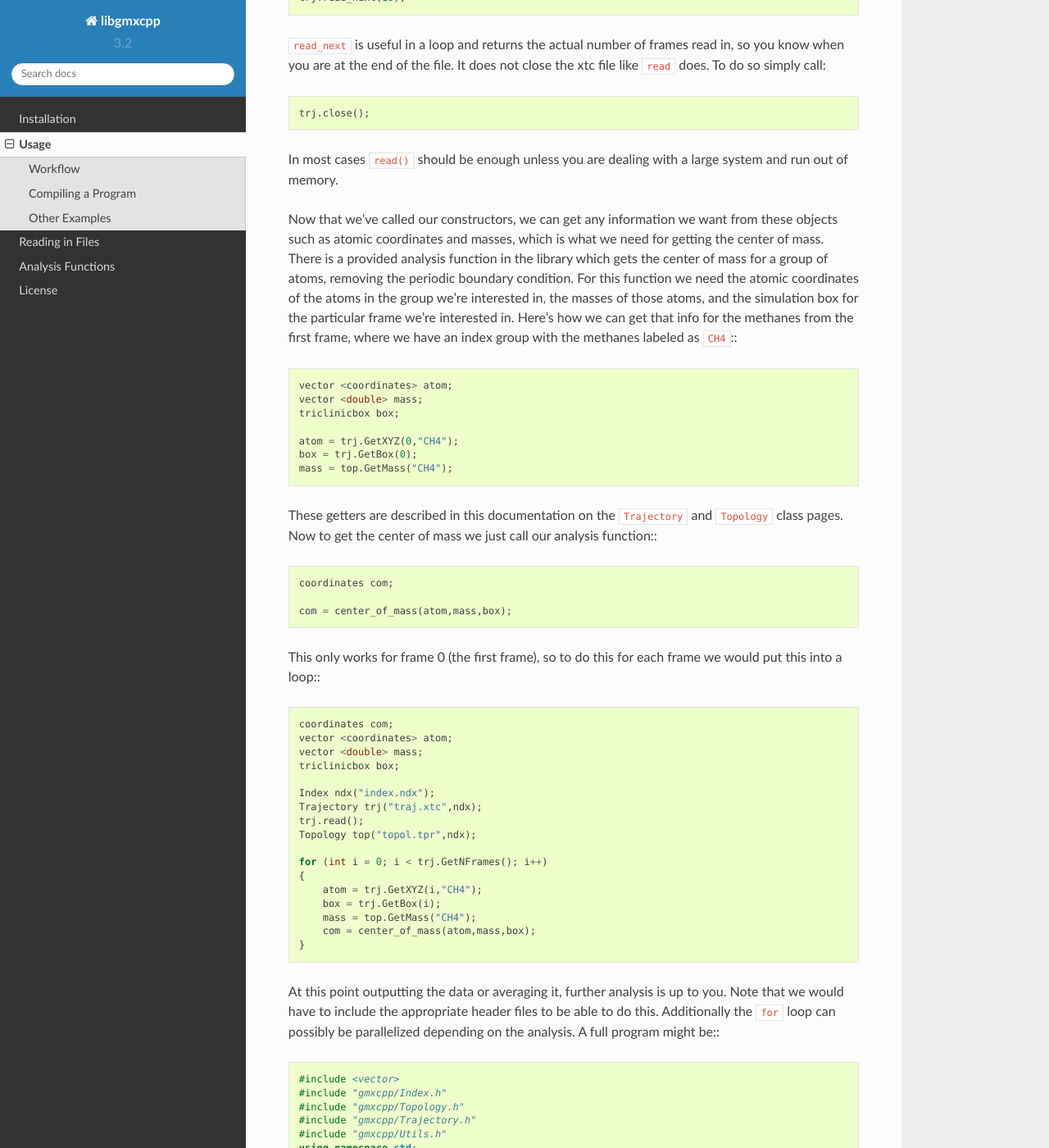
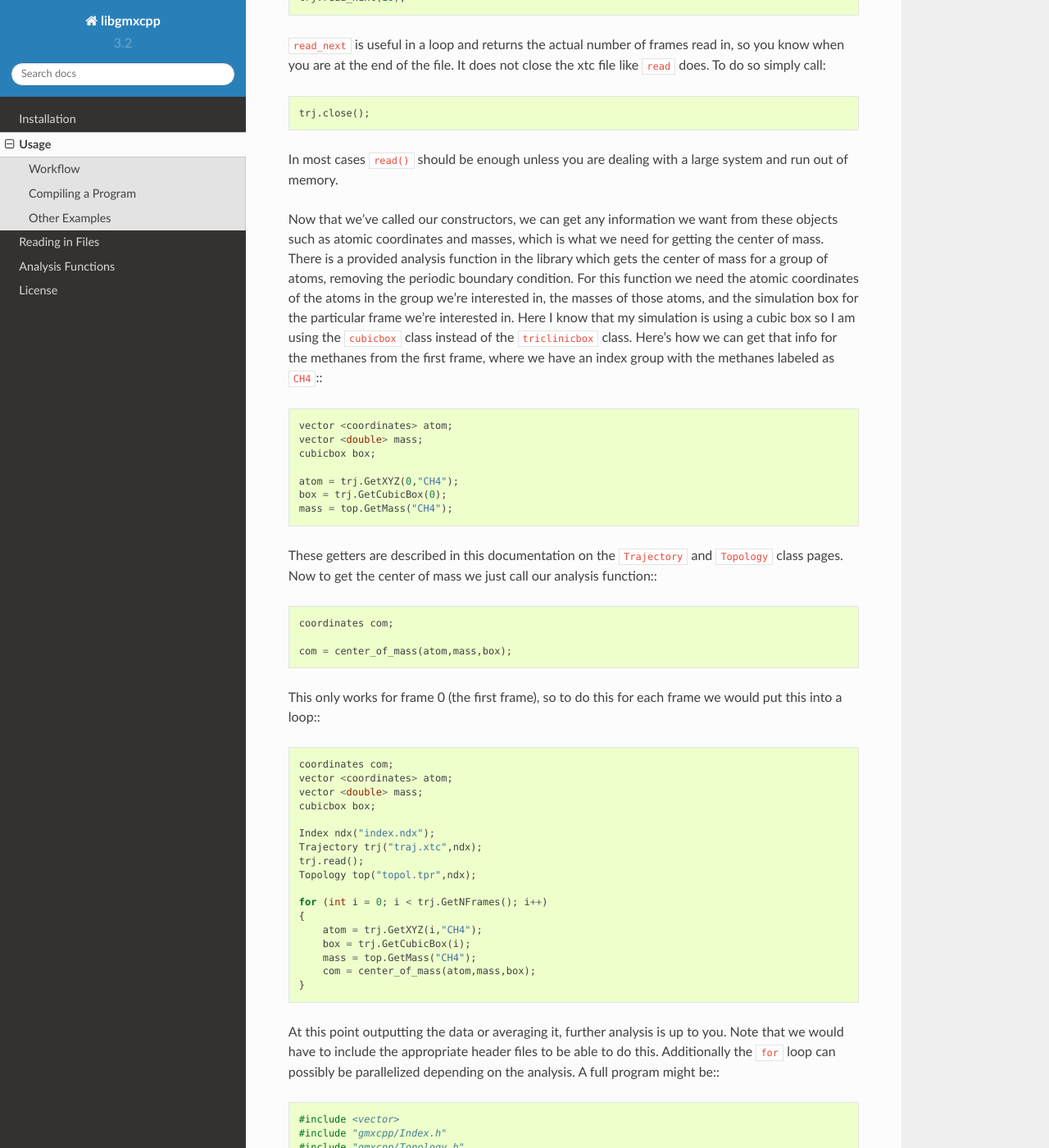
Before and after one commit to wesbarnett/libgmxcpp, a Sphinx documentation site: the page built from docs/usage.rst, in a window 1280 px wide and 1400 px high, scrolled down 1246 px. Shown: the whole window at 82% size. Built offline with Sphinx 7.4.7 and the Read the Docs theme 2.0.0, drawn with Linux system fonts in a browser that asks for light colours.

Commit message:
update requirements

```diff
--- a/docs/installation.rst
+++ b/docs/installation.rst
@@ -7,7 +7,7 @@ Requirements
 ------------
 
 ``cmake`` is required for building the library. `Gromacs
-<http://www.gromacs.org/>`_ 5.1+ is required, since the library links to some of it's
+<http://www.gromacs.org/>`_ 2016+ is required, since the library links to some of its
 functions. `xdrfile <https://github.com/wesbarnett/libxdrfile>`_ is required.
 
 Installing
--- a/docs/usage.rst
+++ b/docs/usage.rst
@@ -69,16 +69,18 @@ getting the center of mass. There is a provided analysis function in the library
 which gets the center of mass for a group of atoms, removing the periodic
 boundary condition. For this function we need the atomic coordinates of the
 atoms in the group we're interested in, the masses of those atoms, and the
-simulation box for the particular frame we're interested in. Here's how we can
-get that info for the methanes from the first frame, where we have an index
-group with the methanes labeled as ``CH4``:::
+simulation box for the particular frame we're interested in. Here I know that my
+simulation is using a cubic box so I am using the ``cubicbox`` class instead of
+the ``triclinicbox`` class. Here's how we can get that info for the methanes
+from the first frame, where we have an index group with the methanes labeled as
+``CH4``:::
 
     vector <coordinates> atom;
     vector <double> mass;
-    triclinicbox box;
+    cubicbox box;
 
     atom = trj.GetXYZ(0,"CH4");
-    box = trj.GetBox(0);
+    box = trj.GetCubicBox(0);
     mass = top.GetMass("CH4");
 
 These getters are described in this documentation on the ``Trajectory`` and
@@ -95,7 +97,7 @@ would put this into a loop:::
     coordinates com;
     vector <coordinates> atom;
     vector <double> mass;
-    triclinicbox box;
+    cubicbox box;
 
     Index ndx("index.ndx");
     Trajectory trj("traj.xtc",ndx);
@@ -105,7 +107,7 @@ would put this into a loop:::
     for (int i = 0; i < trj.GetNFrames(); i++)
     {
         atom = trj.GetXYZ(i,"CH4");
-        box = trj.GetBox(i);
+        box = trj.GetCubicBox(i);
         mass = top.GetMass("CH4");
         com = center_of_mass(atom,mass,box);
     }
```
